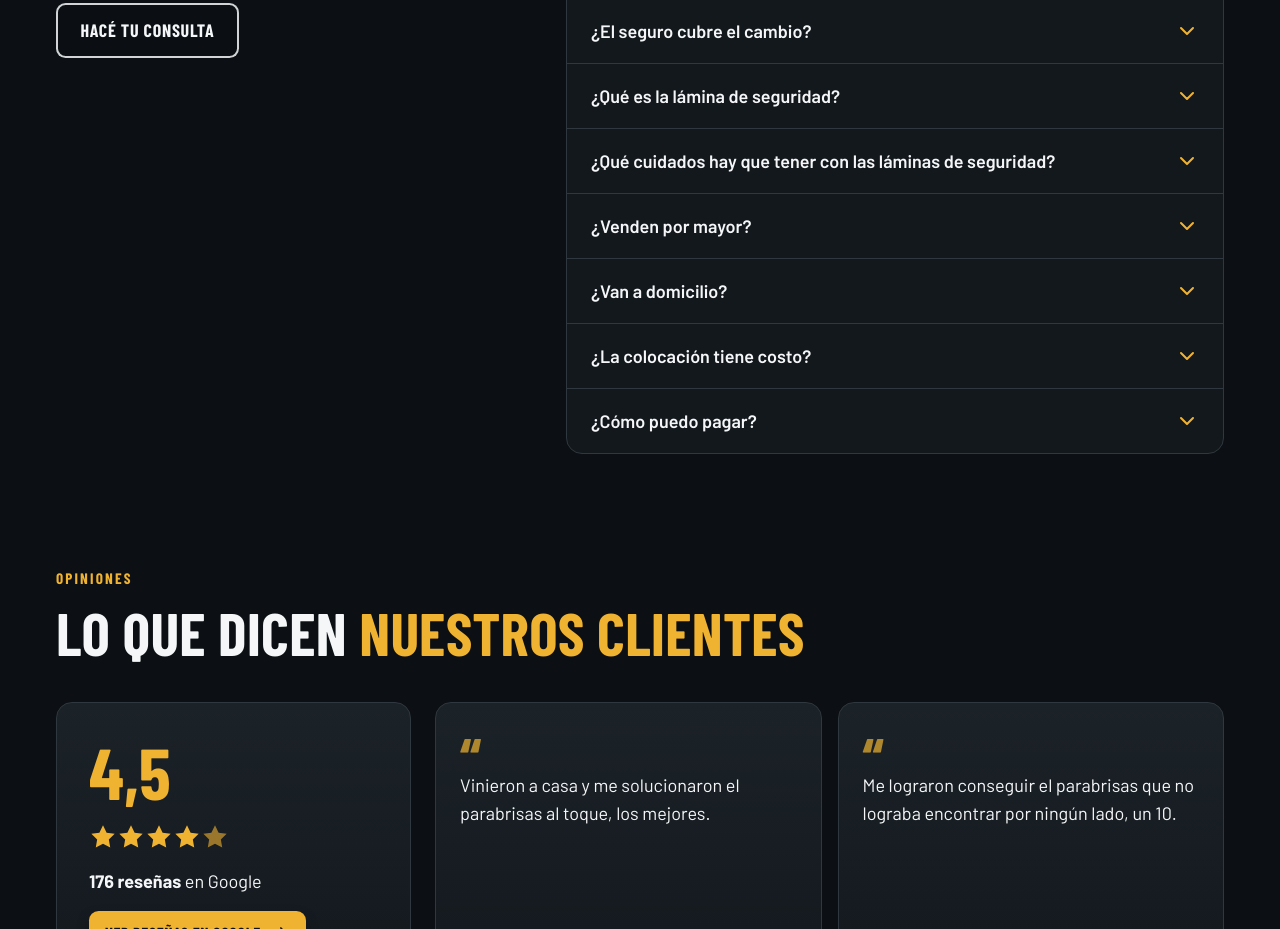
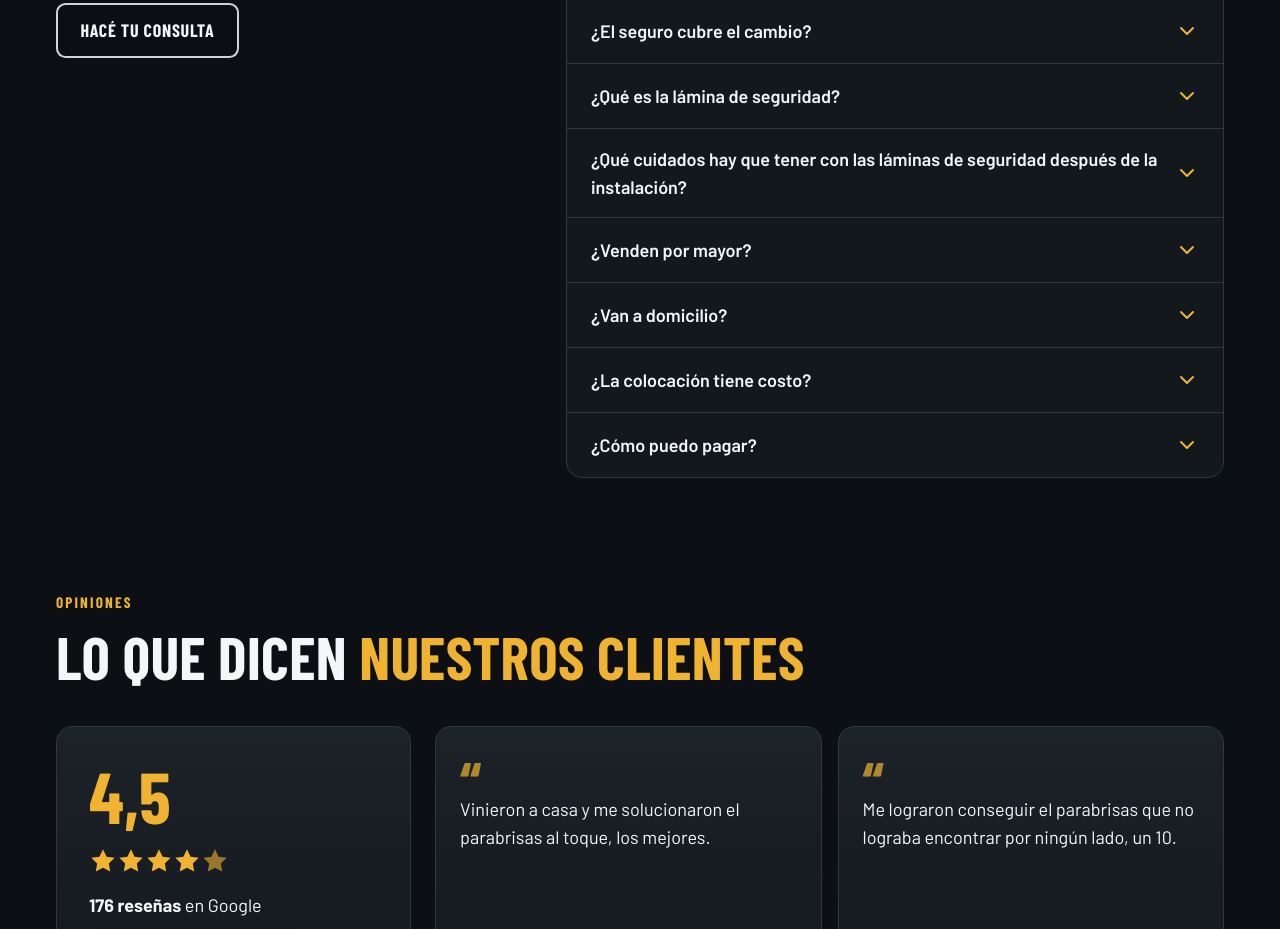
Before and after one commit to zahireldebal/autoglass_parabrisas, a Next.js app: page / in a window 1280 px wide. Shown: the part 10320-11249 px from the top of the page. Built offline with nearby package versions, Linux system fonts and the light colour scheme; no server answers; a web font is replaced by a local one.

Commit message:
FAQ: la pregunta de cuidados de las láminas aclara que es después de la instalación
"¿Qué cuidados hay que tener con las láminas de seguridad después de la instalación?".
La de parabrisas ya decía "después de colocar un parabrisas".

Co-Authored-By: Claude Opus 5.5 <noreply@anthropic.com>

```diff
--- a/src/data/faq.ts
+++ b/src/data/faq.ts
@@ -35,7 +35,7 @@ export const faq: { q: string; a: string; list?: string[]; pending?: boolean; ct
     a: 'Es una lámina que, además de darle tonalidad al vidrio, lo mantiene unido ante un impacto y dificulta el ingreso al vehículo. Tono 20 %.',
   },
   {
-    q: '¿Qué cuidados hay que tener con las láminas de seguridad?',
+    q: '¿Qué cuidados hay que tener con las láminas de seguridad después de la instalación?',
     a: 'Tené en cuenta estos cuidados:',
     list: [
       'No bajes los vidrios durante las primeras 24 horas.',
```
